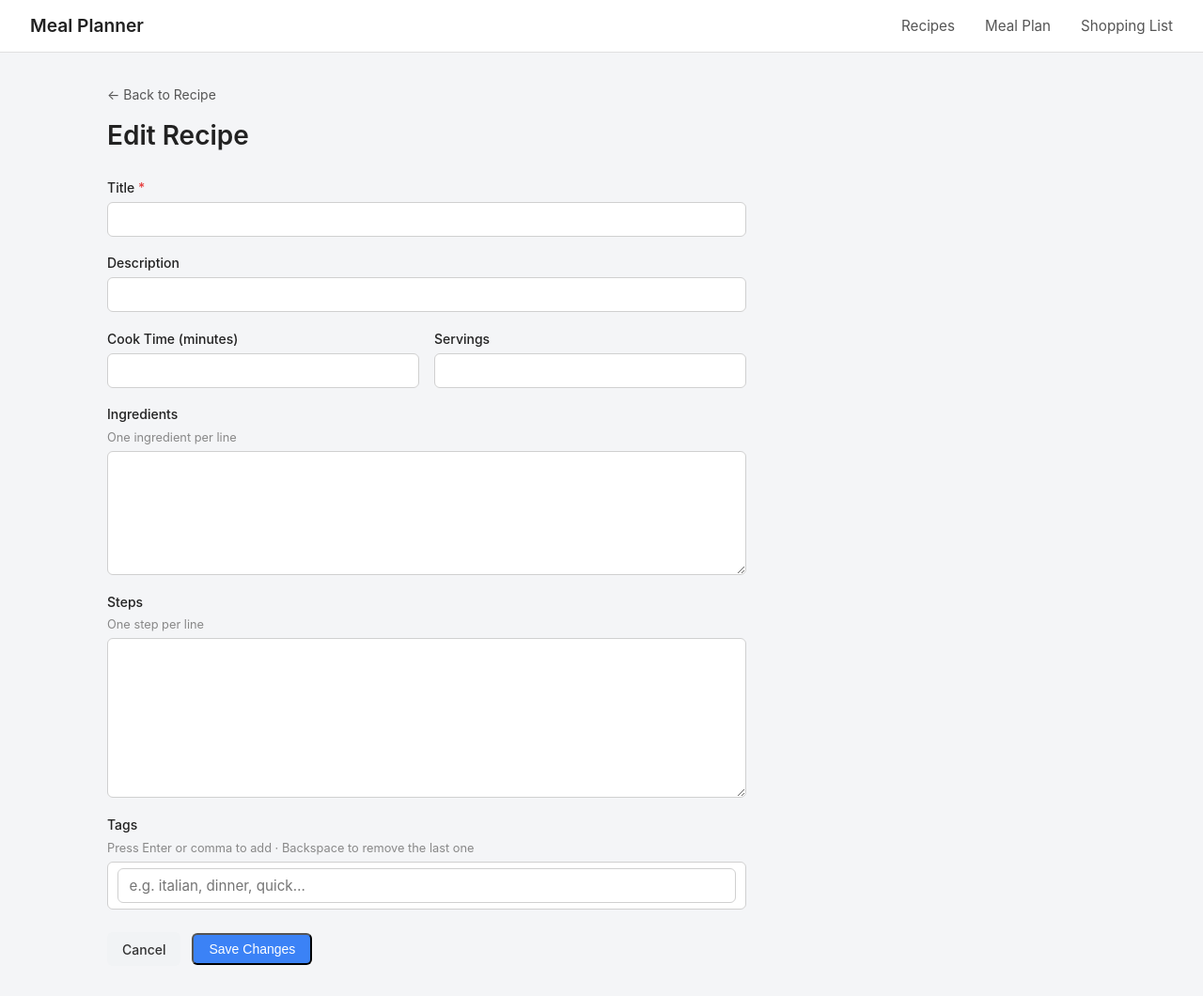
After one commit to shanewade/sous-chef, a Flask app: template templates/recipes/edit.html in a window 1280 px wide. The commit adds this page. Shown: the whole page at 94% size. Run offline with Flask 3, Linux system fonts and the light colour scheme; the template is opened without the code that fills it, so the values that code supplies are empty.

Commit message:
Add edit recipe feature
- Edit button on recipe detail page links to /recipes/<id>/edit
- New edit.html form pre-populates all fields and tags via GET /api/recipes/<id> on load
- Submits via PUT /api/recipes/<id> and redirects back to the detail page on success
- _recipe_dict() now includes ingredients_text and steps for full API responses
- 7 new tests covering the edit route, form fields, PUT path, and cancel link

Co-Authored-By: Claude Sonnet 4.6 <noreply@anthropic.com>

```diff
--- a/routes/api.py
+++ b/routes/api.py
@@ -15,6 +15,8 @@ def _recipe_dict(r):
         "description": r.description,
         "cook_time_minutes": r.cook_time_minutes,
         "servings": r.servings,
+        "ingredients_text": r.ingredients_text,
+        "steps": r.steps,
         "tags": [t.name for t in r.tags],
         "created_at": r.created_at.isoformat() if r.created_at else None,
     }
--- a/static/style.css
+++ b/static/style.css
@@ -228,6 +228,18 @@ body {
 }
 
 /* Detail page */
+.detail-header {
+    display: flex;
+    align-items: flex-start;
+    justify-content: space-between;
+    margin-bottom: 1rem;
+}
+
+.detail-header .btn {
+    margin-top: 1.75rem;
+    flex-shrink: 0;
+}
+
 .detail-meta {
     display: flex;
     gap: 0.5rem;
--- a/templates/recipes/detail.html
+++ b/templates/recipes/detail.html
@@ -8,6 +8,7 @@
         <a class="back-link" href="/recipes">&larr; All Recipes</a>
         <h1 class="page-title" style="margin-top: 0.5rem">{{ recipe.title }}</h1>
     </div>
+    <a class="btn" href="/recipes/{{ recipe.id }}/edit">Edit Recipe</a>
 </div>
 
 <div class="detail-meta">
--- /dev/null
+++ b/templates/recipes/edit.html
@@ -0,0 +1,167 @@
+{% extends "base.html" %}
+
+{% block title %}Edit Recipe — Meal Planner{% endblock %}
+
+{% block content %}
+<a class="back-link" href="/recipes/{{ recipe.id }}">&larr; Back to Recipe</a>
+<h1 class="page-title" style="margin-top: 0.5rem">Edit Recipe</h1>
+
+<form class="recipe-form" id="recipe-form">
+    <div class="form-group">
+        <label for="title">Title <span class="required">*</span></label>
+        <input type="text" id="title" name="title" required>
+    </div>
+
+    <div class="form-group">
+        <label for="description">Description</label>
+        <input type="text" id="description" name="description">
+    </div>
+
+    <div class="form-row">
+        <div class="form-group">
+            <label for="cook_time_minutes">Cook Time (minutes)</label>
+            <input type="number" id="cook_time_minutes" name="cook_time_minutes" min="1">
+        </div>
+        <div class="form-group">
+            <label for="servings">Servings</label>
+            <input type="number" id="servings" name="servings" min="1">
+        </div>
+    </div>
+
+    <div class="form-group">
+        <label for="ingredients_text">Ingredients</label>
+        <p class="field-hint">One ingredient per line</p>
+        <textarea id="ingredients_text" name="ingredients_text" rows="6"></textarea>
+    </div>
+
+    <div class="form-group">
+        <label for="steps">Steps</label>
+        <p class="field-hint">One step per line</p>
+        <textarea id="steps" name="steps" rows="8"></textarea>
+    </div>
+
+    <div class="form-group">
+        <label>Tags</label>
+        <p class="field-hint">Press Enter or comma to add · Backspace to remove the last one</p>
+        <div class="tag-input-container" id="tag-input-container">
+            <input type="text" id="tag-raw-input" class="tag-input-raw" placeholder="e.g. italian, dinner, quick…" autocomplete="off">
+        </div>
+    </div>
+
+    <div class="form-actions">
+        <p class="form-error" id="form-error" hidden></p>
+        <a class="btn btn-secondary" href="/recipes/{{ recipe.id }}">Cancel</a>
+        <button class="btn" type="submit">Save Changes</button>
+    </div>
+</form>
+
+<script>
+(function () {
+    var recipeId = {{ recipe.id }};
+    var tags = [];
+
+    function esc(s) {
+        return String(s).replace(/&/g, '&amp;').replace(/</g, '&lt;').replace(/>/g, '&gt;').replace(/"/g, '&quot;');
+    }
+
+    function renderChips() {
+        var container = document.getElementById('tag-input-container');
+        var rawInput = document.getElementById('tag-raw-input');
+        container.querySelectorAll('.tag-chip').forEach(function (el) { el.remove(); });
+        tags.forEach(function (tag, i) {
+            var chip = document.createElement('span');
+            chip.className = 'tag-chip';
+            chip.innerHTML = esc(tag) + '<button type="button" class="tag-chip-remove" aria-label="Remove ' + esc(tag) + '">&times;</button>';
+            chip.querySelector('.tag-chip-remove').addEventListener('click', function () {
+                tags.splice(i, 1);
+                renderChips();
+            });
+            container.insertBefore(chip, rawInput);
+        });
+    }
+
+    function addTag(name) {
+        name = name.trim().toLowerCase().replace(/,/g, '');
+        if (name && !tags.includes(name)) {
+            tags.push(name);
+            renderChips();
+        }
+    }
+
+    function populateForm(recipe) {
+        document.getElementById('title').value = recipe.title || '';
+        document.getElementById('description').value = recipe.description || '';
+        document.getElementById('cook_time_minutes').value = recipe.cook_time_minutes || '';
+        document.getElementById('servings').value = recipe.servings || '';
+        document.getElementById('ingredients_text').value = recipe.ingredients_text || '';
+        document.getElementById('steps').value = recipe.steps || '';
+        tags = recipe.tags ? recipe.tags.slice() : [];
+        renderChips();
+    }
+
+    fetch('/api/recipes/' + recipeId)
+        .then(function (res) { return res.json(); })
+        .then(populateForm);
+
+    var rawInput = document.getElementById('tag-raw-input');
+
+    rawInput.addEventListener('keydown', function (e) {
+        if (e.key === 'Enter' || e.key === ',') {
+            e.preventDefault();
+            addTag(this.value);
+            this.value = '';
+        } else if (e.key === 'Backspace' && this.value === '' && tags.length) {
+            tags.pop();
+            renderChips();
+        }
+    });
+
+    rawInput.addEventListener('blur', function () {
+        if (this.value.trim()) {
+            addTag(this.value);
+            this.value = '';
+        }
+    });
+
+    document.getElementById('tag-input-container').addEventListener('click', function () {
+        rawInput.focus();
+    });
+
+    document.getElementById('recipe-form').addEventListener('submit', async function (e) {
+        e.preventDefault();
+        if (rawInput.value.trim()) {
+            addTag(rawInput.value);
+            rawInput.value = '';
+        }
+
+        const form = e.target;
+        const errorEl = document.getElementById('form-error');
+        errorEl.hidden = true;
+
+        const data = {
+            title: form.title.value.trim(),
+            description: form.description.value.trim() || null,
+            cook_time_minutes: form.cook_time_minutes.value ? parseInt(form.cook_time_minutes.value) : null,
+            servings: form.servings.value ? parseInt(form.servings.value) : null,
+            ingredients_text: form.ingredients_text.value.trim() || null,
+            steps: form.steps.value.trim() || null,
+            tags: tags,
+        };
+
+        const res = await fetch('/api/recipes/' + recipeId, {
+            method: 'PUT',
+            headers: { 'Content-Type': 'application/json' },
+            body: JSON.stringify(data),
+        });
+
+        if (res.ok) {
+            window.location.href = '/recipes/' + recipeId;
+        } else {
+            const body = await res.json().catch(function () { return {}; });
+            errorEl.textContent = body.error || 'Something went wrong. Please try again.';
+            errorEl.hidden = false;
+        }
+    });
+}());
+</script>
+{% endblock %}
```
Also changed, not shown: routes/views.py (+8 -0 lines), tests/test_recipes_api.py (+8 -0 lines), tests/test_views.py (+34 -0 lines).
